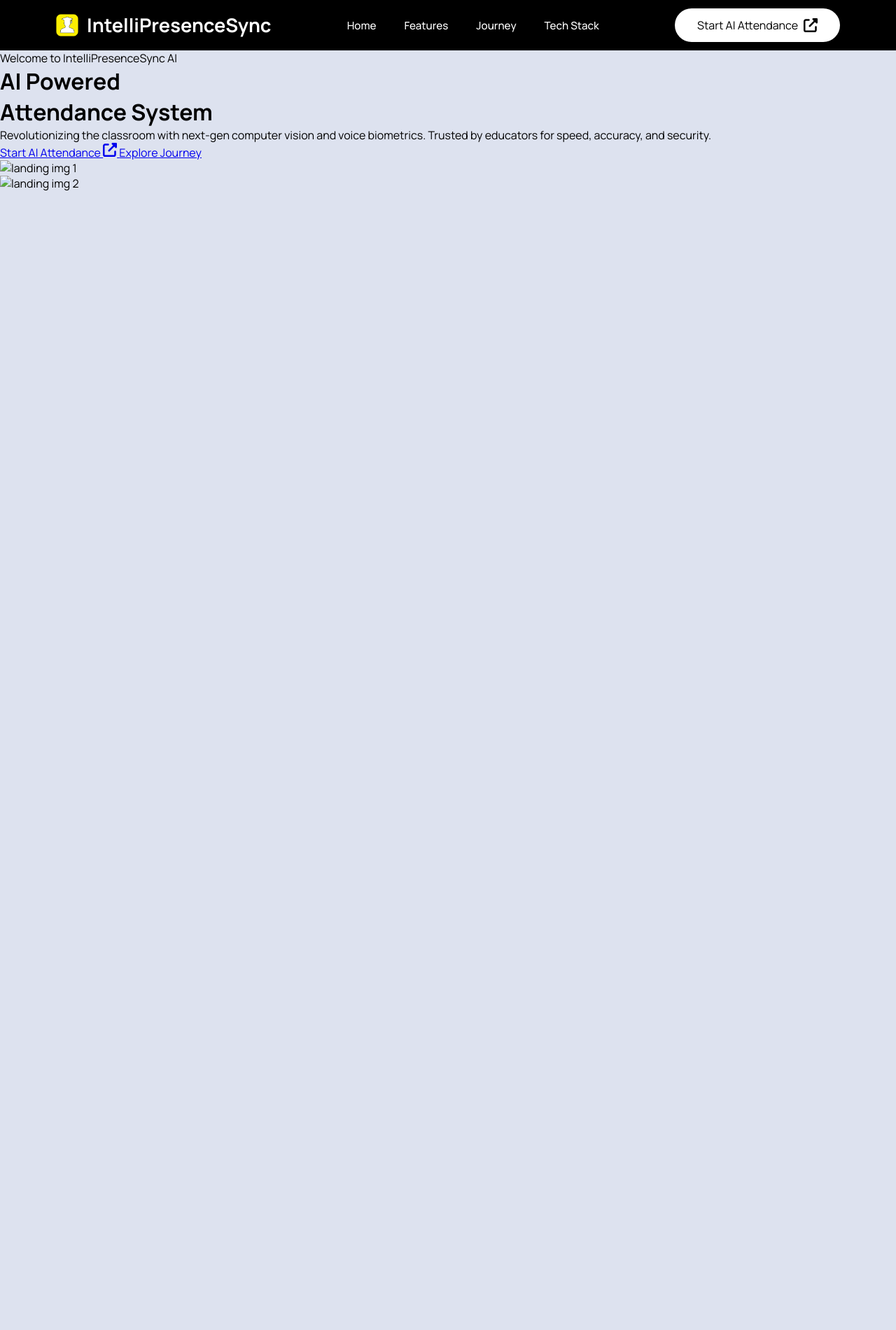
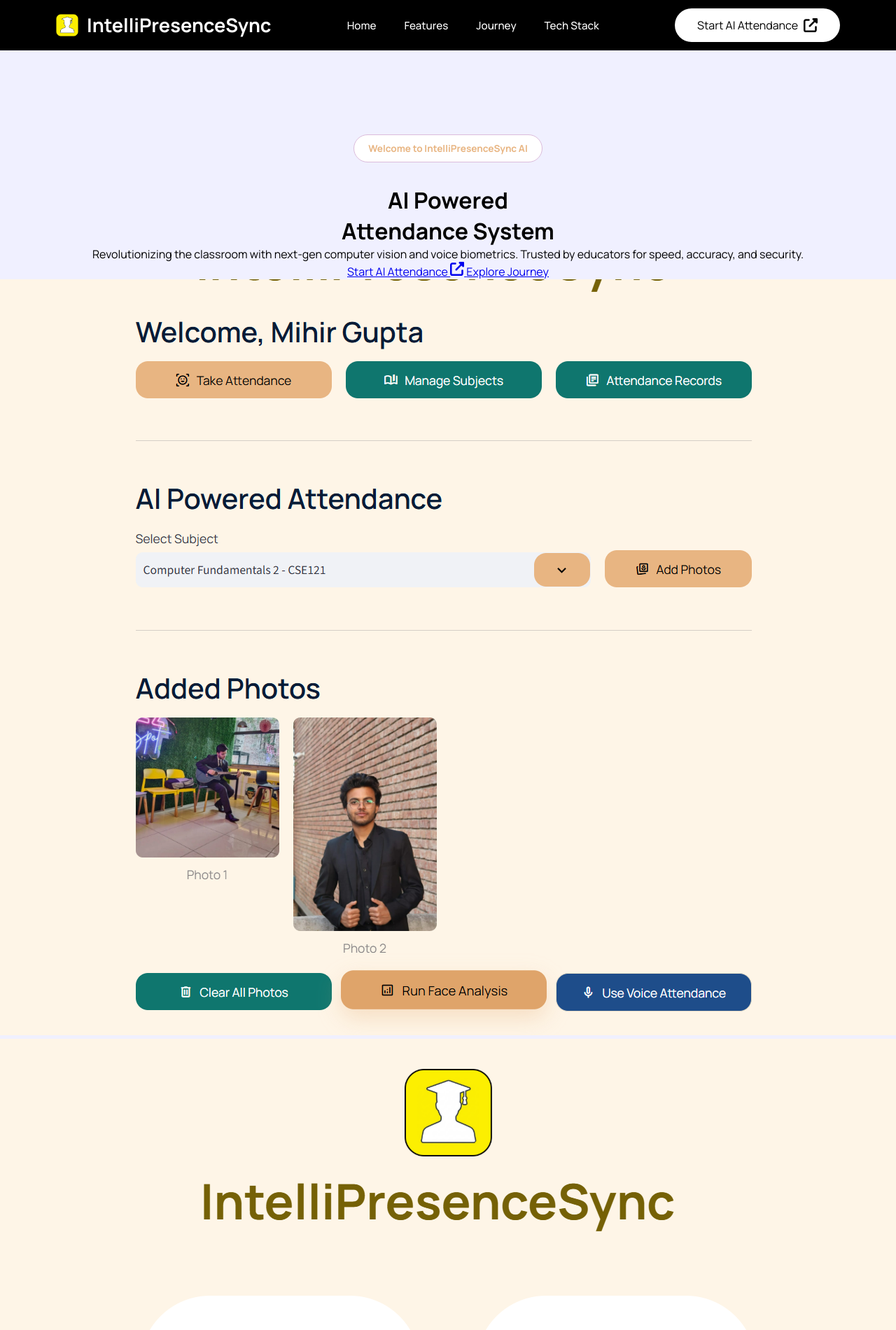
Before and after one commit to mihirgupta665/IntelliPresenceSync_LandingDashboard, a Flask app: page / in a window 1280 px wide; the page is wider, and only the part inside the window is pictured. Shown: the top 1900 px of that part at 70% size. Before the commit the page ends 273 px from the top of that part, so only its background shows below. Run offline with Flask 3, Linux system fonts and the light colour scheme.

Commit message:
snapshot screenshot taken for demostration of each page

```diff
--- a/static/css/styles.css
+++ b/static/css/styles.css
@@ -77,3 +77,27 @@
     font-size: 1.05rem;
     transition: all 0.3s;
 }
+
+.hero{
+    min-height: 90vh;
+    display: flex;
+    flex-direction: column;
+    align-items: center;
+    justify-content: center;
+    text-align: center;
+    padding: 120px 40px;
+    background-color: #f0f0ff;
+}
+
+.badge{
+    display: inline-flex;
+    align-items: center;
+    background-color: white;
+    border: 1px solid rgb(219, 187, 219);
+    border-radius: 100px;
+    padding:10px 20px;
+    font-size:0.85rem;
+    font-weight: 700;
+    color: var(--primary);
+    margin-bottom: 32px;
+}
--- a/templates/index.html
+++ b/templates/index.html
@@ -67,12 +67,12 @@
 
         <div class="floating-card card-left">
             <div class="card-img">
-                <img src="" alt="landing img 1">
+                <img src="{{ url_for('static', filename='img/demo/snap-teacher-flow-5.2-photo-attendance.png'  )  }}" alt="landing img 1">
             </div>
         </div>
         <div class="floating-card card-right">
             <div class="card-img">
-                <img src="" alt="landing img 2">
+                <img src="{{ url_for('static', filename='img/demo/snap-landing.png'  )  }}" alt="landing img 2">
             </div>
         </div>
 
```
Also changed, not shown: static/img/demo/snap-landing.png (added), static/img/demo/snap-student-flow-1-login.png (added), static/img/demo/snap-student-flow-2-enroll.png (added), static/img/demo/snap-student-flow-3-dashboard.png (added), static/img/demo/snap-teacher-flow-1-login.png (added), static/img/demo/snap-teacher-flow-2-dashboard.png (added), static/img/demo/snap-teacher-flow-3-create-course.png (added), static/img/demo/snap-teacher-flow-4-share_qr_or_link.png (added), static/img/demo/snap-teacher-flow-5-see-stored-records.png (added), static/img/demo/snap-teacher-flow-5.1-voice_attendance copy.png (added), static/img/demo/snap-teacher-flow-5.2-photo-attendance.png (added).
